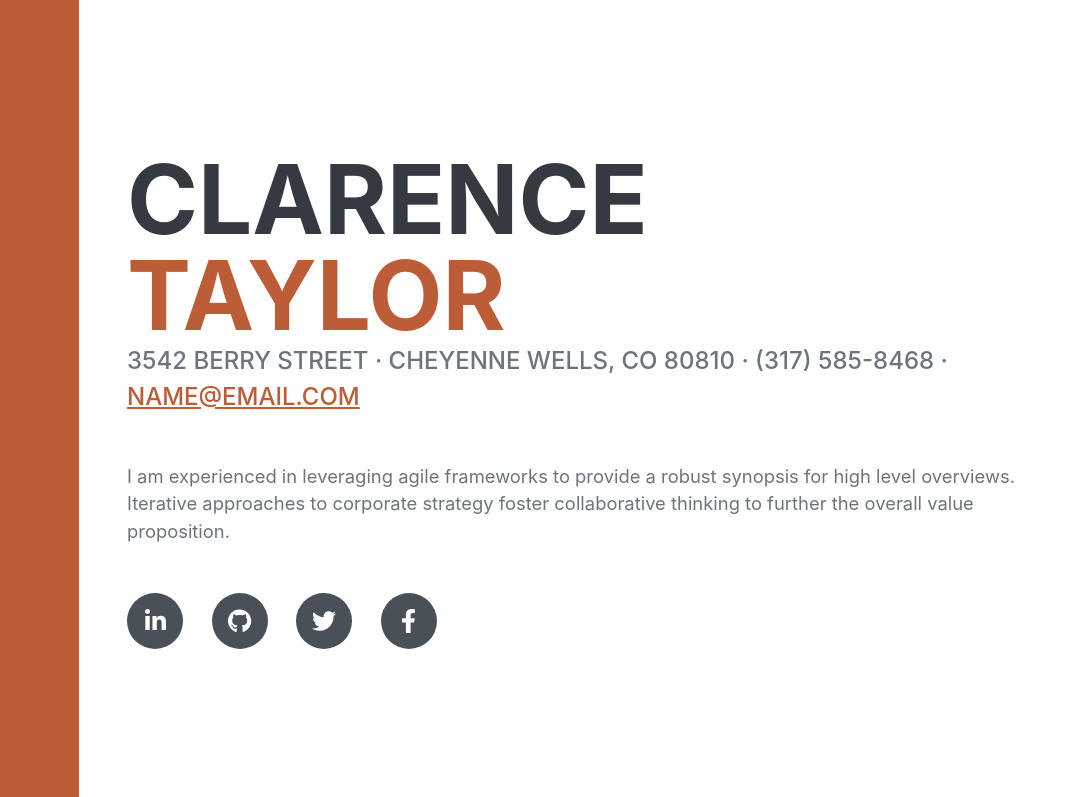
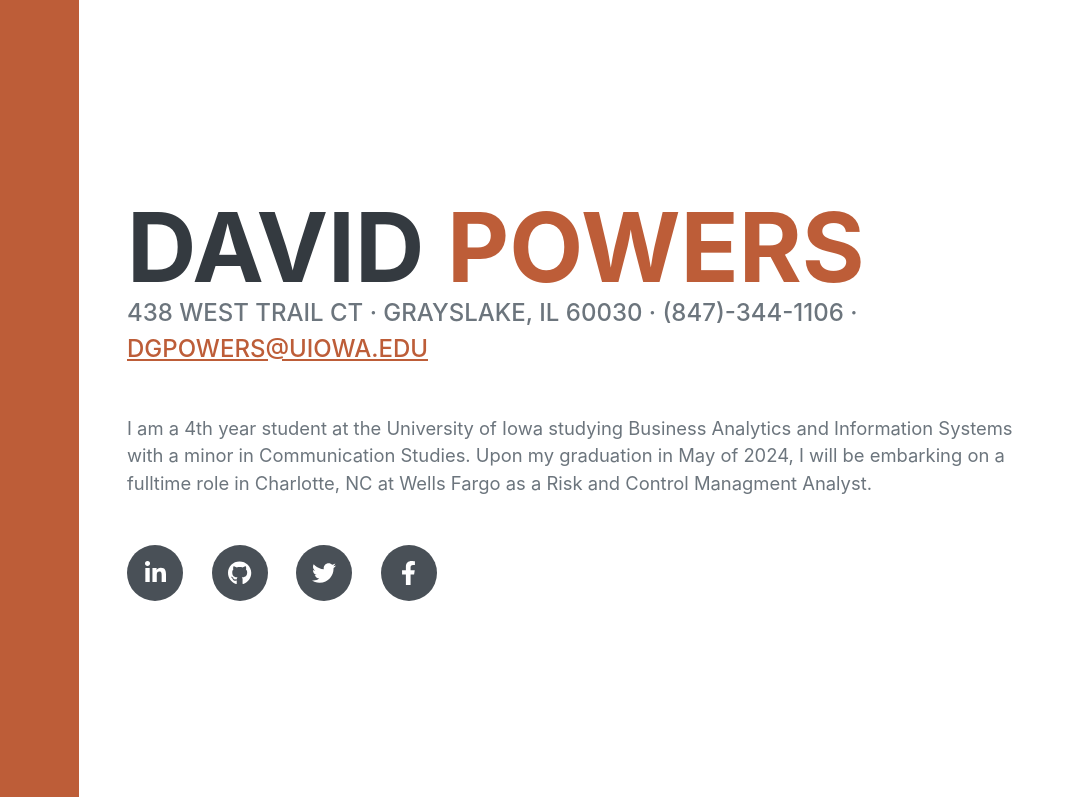
Before and after one commit to David-Powers/BAIS3300Final, a plain HTML site: page templates/index.html in a window 1280 px wide. Shown: the top 797 px of the page, 193-1280 px from the left. Drawn offline with nearby package versions, Linux system fonts and the light colour scheme; files that its build step writes are made by us from their sources; files whose address does not match are found by name; a web font is replaced by a local one.

Commit message:
Editing template information with mine

```diff
--- a/templates/index.html
+++ b/templates/index.html
@@ -13,7 +13,7 @@
         <link href="https://fonts.googleapis.com/css?family=Saira+Extra+Condensed:500,700" rel="stylesheet" type="text/css" />
         <link href="https://fonts.googleapis.com/css?family=Muli:400,400i,800,800i" rel="stylesheet" type="text/css" />
         <!-- Core theme CSS (includes Bootstrap)-->
-        <link href="css/styles.css" rel="stylesheet" />
+        <link href="static/css/styles.css" rel="stylesheet" />
     </head>
     <body id="page-top">
         <!-- Navigation-->
@@ -40,14 +40,14 @@
             <section class="resume-section" id="about">
                 <div class="resume-section-content">
                     <h1 class="mb-0">
-                        Clarence
-                        <span class="text-primary">Taylor</span>
+                        David
+                        <span class="text-primary">Powers</span>
                     </h1>
                     <div class="subheading mb-5">
-                        3542 Berry Street · Cheyenne Wells, CO 80810 · (317) 585-8468 ·
-                        <a href="mailto:name@email.com">name@email.com</a>
+                        438 West Trail Ct · Grayslake, IL 60030 · (847)-344-1106 ·
+                        <a href="mailto:name@email.com">dgpowers@uiowa.edu</a>
                     </div>
-                    <p class="lead mb-5">I am experienced in leveraging agile frameworks to provide a robust synopsis for high level overviews. Iterative approaches to corporate strategy foster collaborative thinking to further the overall value proposition.</p>
+                    <p class="lead mb-5">I am a 4th year student at the University of Iowa studying Business Analytics and Information Systems with a minor in Communication Studies. Upon my graduation in May of 2024, I will be embarking on a fulltime role in Charlotte, NC at Wells Fargo as a Risk and Control Managment Analyst.</p>
                     <div class="social-icons">
                         <a class="social-icon" href="#!"><i class="fab fa-linkedin-in"></i></a>
                         <a class="social-icon" href="#!"><i class="fab fa-github"></i></a>
```
